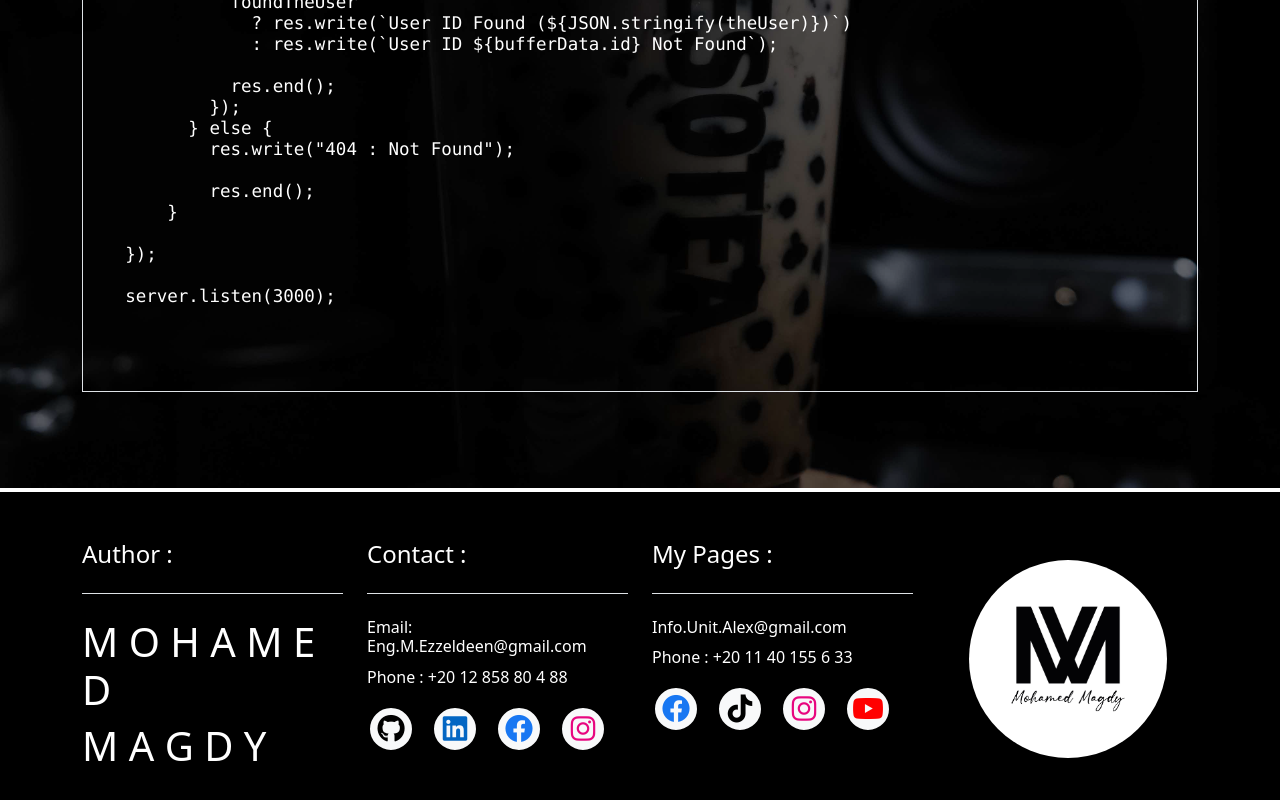
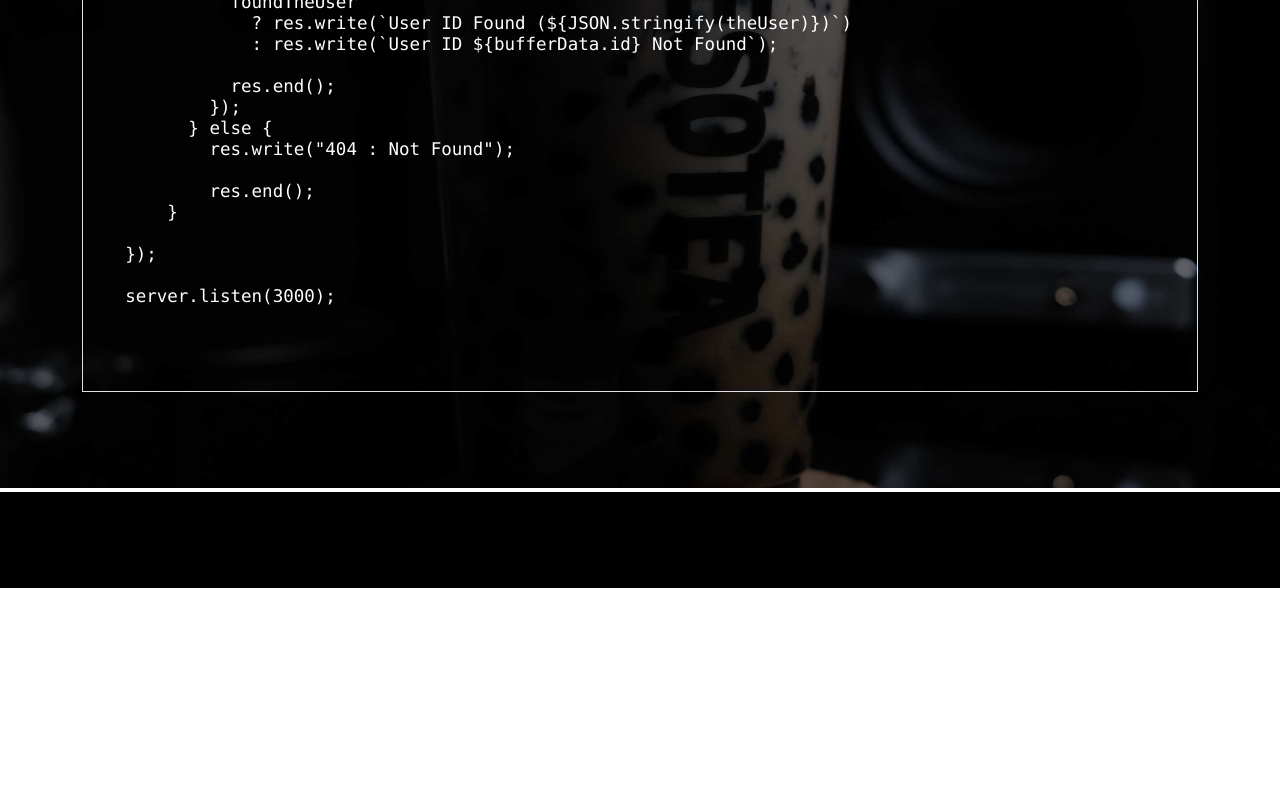
Before and after one commit to Eng-M-Ma9dy/BackEnd, a plain HTML site: page App/HTTP.html in a window 1280 px wide. Shown: the part 4839-5639 px from the top of the page. After the commit the page ends 5427 px from the top, so only its background shows below. Drawn offline with Linux system fonts and the light colour scheme.

Commit message:
Update HTTP.html

```diff
--- a/App/HTTP.html
+++ b/App/HTTP.html
@@ -392,93 +392,7 @@
         <!-- Footer -->
         <!------------>
 
-        <footer id="contact" class="py-5 bg-black text-white">
-
-            <div class="container">
-
-                <div class="row">
-
-                    <div class="col-md-6 col-xl-3 my-3 my-lg-0">
-
-                        <h4 class="mb-4 pb-4 border-bottom">Author :</h4>
-
-                        <h1>M O H A M E D</h1>
-
-                        <h1>M A G D Y</h1>
-
-                    </div>
-
-                    <div class="col-md-6 col-xl-3 my-3 my-lg-0">
-
-                        <h4 class="mb-4 pb-4 border-bottom">Contact :</h4>
-
-                        <h6><a href="mailto:Eng.M.Ezzeldeen@gmail.com" class="a_None text-white">Email: Eng.M.Ezzeldeen@gmail.com</a></h6>
-
-                        <button class="bg-transparent text-white border-0 p-0" onclick="openLink('wa.me/+201285880488')"><h6 class="mb-0">Phone : +20 12 858 80 4 88</h6></button>
-
-                        <div class="d-flex justify-content-start my-3">
-
-                            <button onclick="openLink('github.com/Eng-M-Ma9dy')" class="SM-BTN-icon GitHub    me-2 fs-3 bg-light d-flex align-items-center justify-content-center">
-                                <i class="fa-brands fa-github"></i>
-                            </button>
-
-                            <button onclick="openLink('www.linkedin.com/in/eng-m-ma9dy/')" class="SM-BTN-icon LinkedIn  mx-2 fs-3 bg-light d-flex align-items-center justify-content-center">
-                                <i class="fa-brands fa-linkedin"></i>
-                            </button>
-
-                            <button onclick="openLink('www.facebook.com/eng.m.ma9dy/')" class="SM-BTN-icon Facebook  mx-2 fs-3 bg-light d-flex align-items-center justify-content-center">
-                                <i class="fa-brands fa-facebook"></i>
-                            </button>
-
-                            <button onclick="openLink('www.instagram.com/eng.m.ma9dy/')" class="SM-BTN-icon Instagram ms-2 fs-3 bg-light d-flex align-items-center justify-content-center">
-                                <i class="fa-brands fa-instagram"></i>
-                            </button>
-
-                        </div>
-
-                    </div>
-
-                    <div class="col-md-6 col-xl-3 my-3 my-lg-0">
-
-                        <h4 class="mb-4 pb-4 border-bottom">My Pages :</h4>
-
-                        <h6><a href="mailto:Info.Unit.Alex@gmail.com" class="a_None text-white">Info.Unit.Alex@gmail.com</a></h6>
-
-                        <button class="bg-transparent text-white border-0 p-0" onclick="openLink('wa.me/+201140155633')"><h6 class="mb-0">Phone : +20 11 40 155 6 33</h6></button>
-
-                        <div class="text-light d-flex justify-content-start my-3">
-
-                            <button onclick="openLink('www.facebook.com/info.unit.iu/')" class="SM-BTN-icon Facebook  me-2 fs-3 bg-light d-flex align-items-center justify-content-center">
-                                <i class="fa-brands fa-facebook"></i>
-                            </button>
-
-                            <button onclick="openLink('www.tiktok.com/@info.unit.iu')" class="SM-BTN-icon TikTok    mx-2 fs-3 bg-light d-flex align-items-center justify-content-center">
-                                <i class="fa-brands fa-tiktok"></i>
-                            </button>
-
-                            <button onclick="openLink('www.instagram.com/info.unit.iu')" class="SM-BTN-icon Instagram mx-2 fs-3 bg-light d-flex align-items-center justify-content-center">
-                                <i class="fa-brands fa-instagram"></i>
-                            </button>
-
-                            <button onclick="openLink('youtube.com/@Info.Unit-IU')" class="SM-BTN-icon Youtube   ms-2 fs-3 bg-light d-flex align-items-center justify-content-center">
-                                <i class="fa-brands fa-youtube"></i>
-                            </button>
-
-                        </div>
-
-                    </div>
-
-                    <div class="col-md-6 col-xl-3 mt-3 mt-lg-0 d-none d-md-flex justify-content-start justify-content-xl-center">
-
-                        <button class="bg-transparent text-white border-0 p-0" onclick="openLink('eng-m-ma9dy.github.io/Portfolio/')"><img src="../src/Images/Logo-MM.jpg" class="footer_logo rounded-circle" alt=""></button>
-
-                    </div>
-
-                </div>
-
-            </div>
-
-        </footer>
+        <footer id="megaContactUs" class="py-5 bg-black text-white"></footer>
 
         <!---------------------------------------------------------------------------------------------------------------------------->
         <!---------------------------------------------------------------------------------------------------------------------------->
@@ -491,6 +405,9 @@
         <!-- jQuery js : -->
         <script src="../JS/jquery-3.6.3.min.js"></script>
 
+        <!-- Footer : -->
+        <script src="https://eng-m-ma9dy.github.io/Static-Files/JS/Mega-Footer.js"></script>
+
         <!-- My Shared js : -->
         <script src="../JS/shared.js"></script>
 
```
